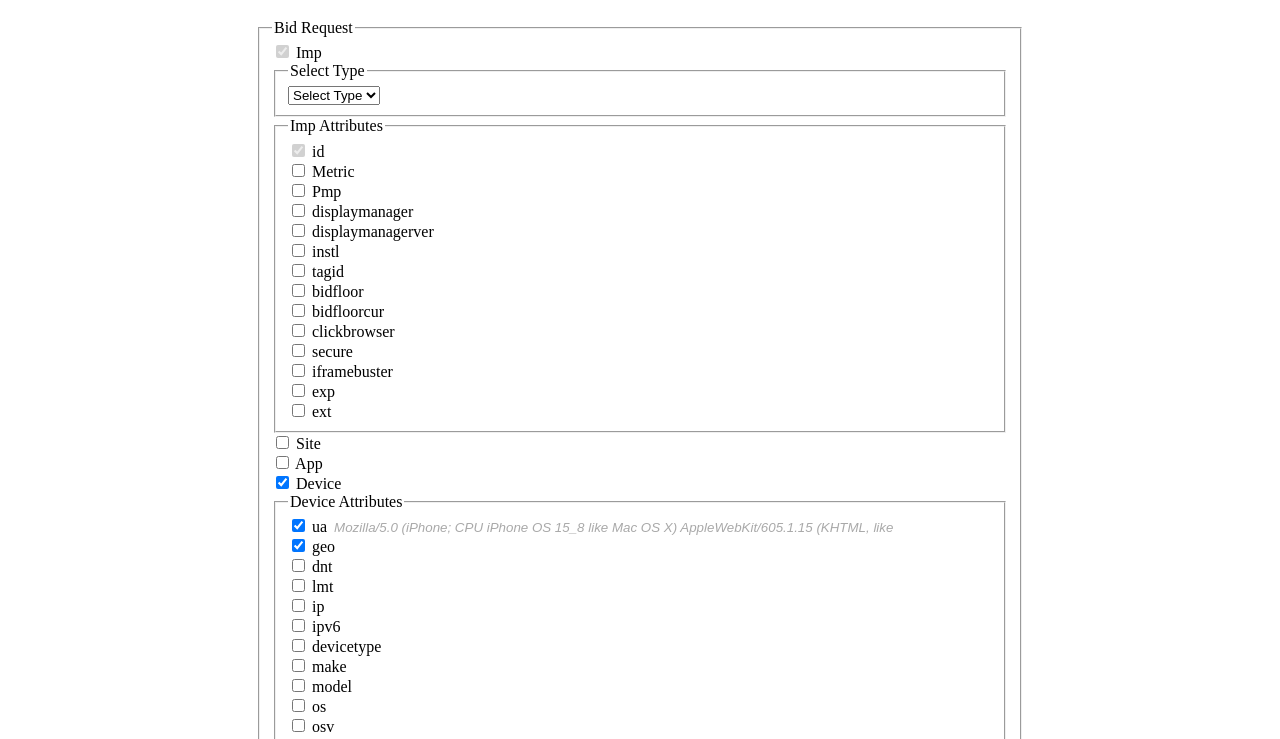
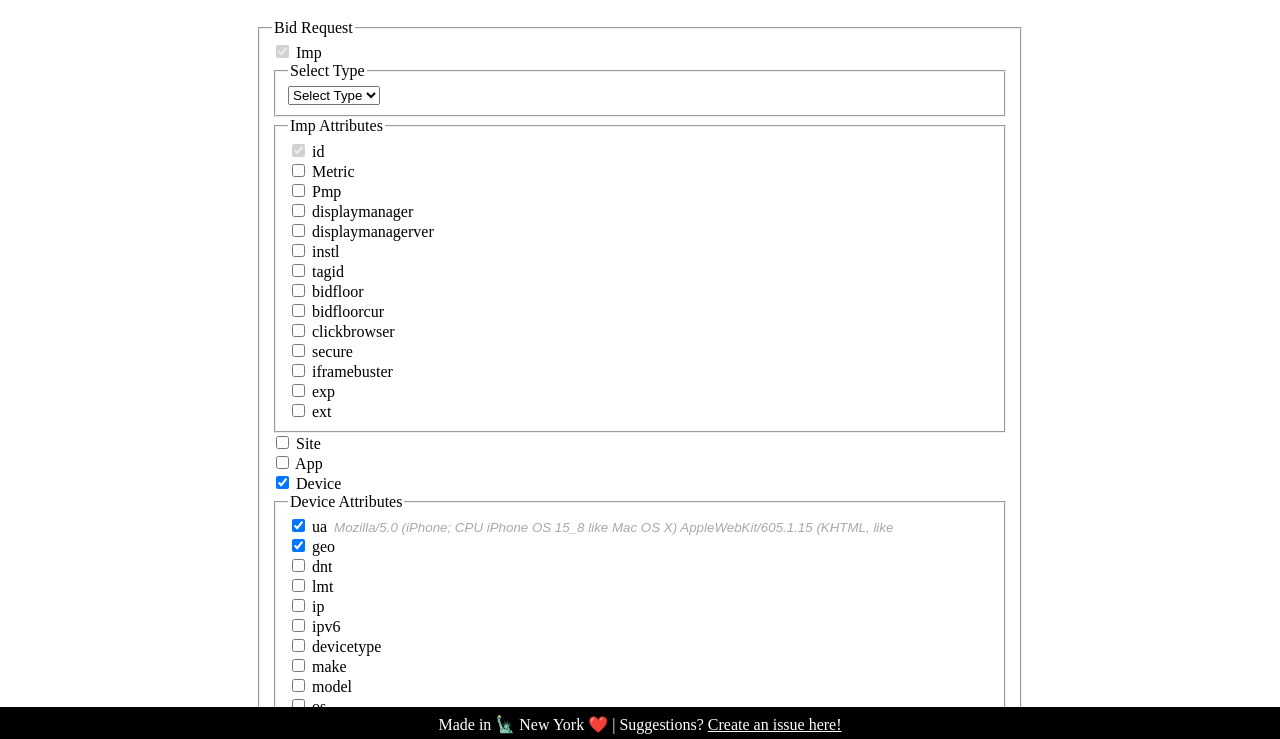
Before and after one commit to bid-request/bid-request.github.io, a plain HTML site: page index.html in a window 1280 px wide. Shown: the part 61-800 px from the top of the page. Drawn offline with Linux system fonts and the light colour scheme.

Commit message:
improve the footer

```diff
--- a/index.html
+++ b/index.html
@@ -576,8 +576,8 @@
     <textarea id="output" style="display:none;"></textarea>
     <button id="output-json-prettify-button" type="button" style="display:none;" onclick="document.getElementById('output').value = JSON.stringify(JSON.parse(document.getElementById('output').value), null, 2)">Prettify JSON</button>
 
-    <footer>
-        <p>Made in <span style="color: #1DA1F2;">🗽</span> NY | Version 0.0.2</p>
+    <footer id="footer">
+        <p>Made in <span style="color: #1DA1F2;">🗽</span> New York <span>❤️</span>  |  Suggestions? <a href="https://github.com/bid-request/bid-request.github.io/issues">Create an issue here!</a></p>
     </footer>
 </body>
 </html>
--- a/style.css
+++ b/style.css
@@ -27,3 +27,23 @@
         margin-right: auto;
     }
 }
+
+#footer {
+    position: fixed;
+    left: 0;
+    bottom: 0;
+    width: 100%;
+    background-color: black;
+    color: white;
+    text-align: center;
+    line-height: 0.5vh;
+    height: 4vh;
+}
+
+#footer a {
+    color: white;
+}
+
+#bidRequestForm {
+    margin-bottom: 5vh;
+}
```
